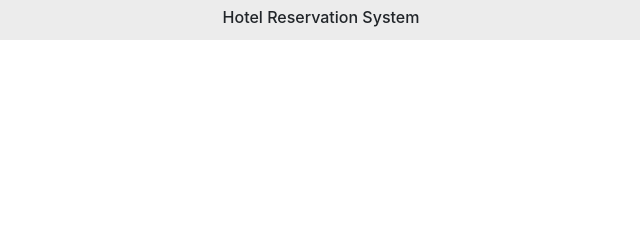
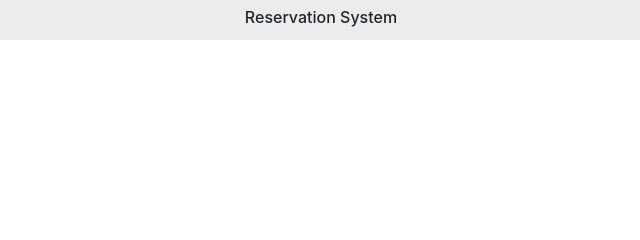
Before and after one commit to sdangol108/my-web-app-ui, a plain HTML site: page index.html in a window 1280 px wide. Shown: the top 240 px of the page, 319-959 px from the left. Drawn offline with nearby package versions, Linux system fonts and the light colour scheme.

Commit message:
minor fizes

```diff
--- a/index.html
+++ b/index.html
@@ -92,7 +92,7 @@
     </style>
   </head>
   <body>
-      <header class="decorator">Hotel Reservation System</header>
+      <header class="decorator">Reservation System</header>
 
       <section>
         <div class=" col-xs-8">
--- a/reservation.vue.js
+++ b/reservation.vue.js
@@ -109,7 +109,7 @@
         },
 
         selectedDateFormatting(d) {
-            return d && new Date(d.getTime()-(d.getTimezoneOffset()*60*1000)).toISOString().split('T')[0]
+            return d && new Date(d.getTime()-(d.getTimezoneOffset()*60*1000)).toISOString().split('T')[0];
         }
 
     },
```
